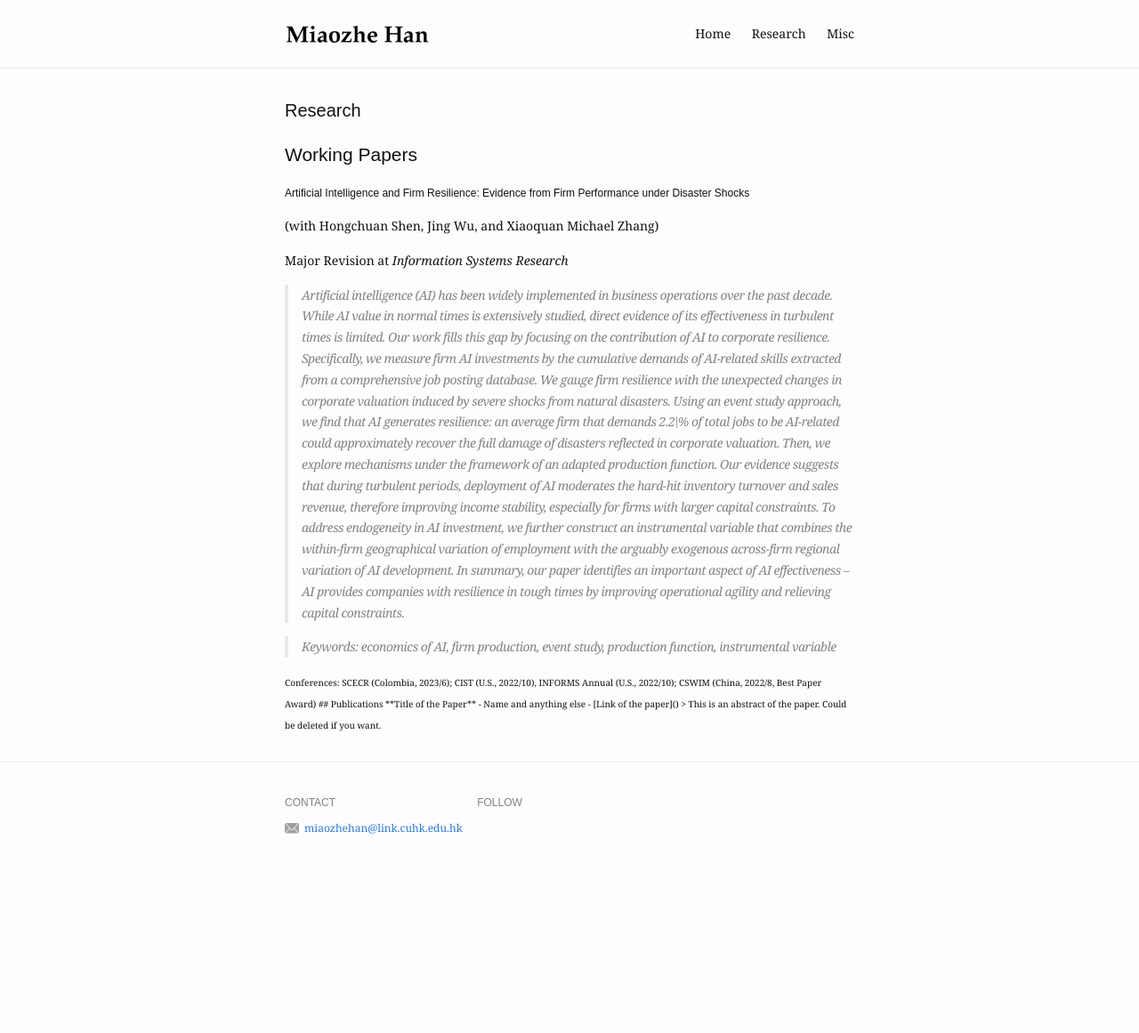
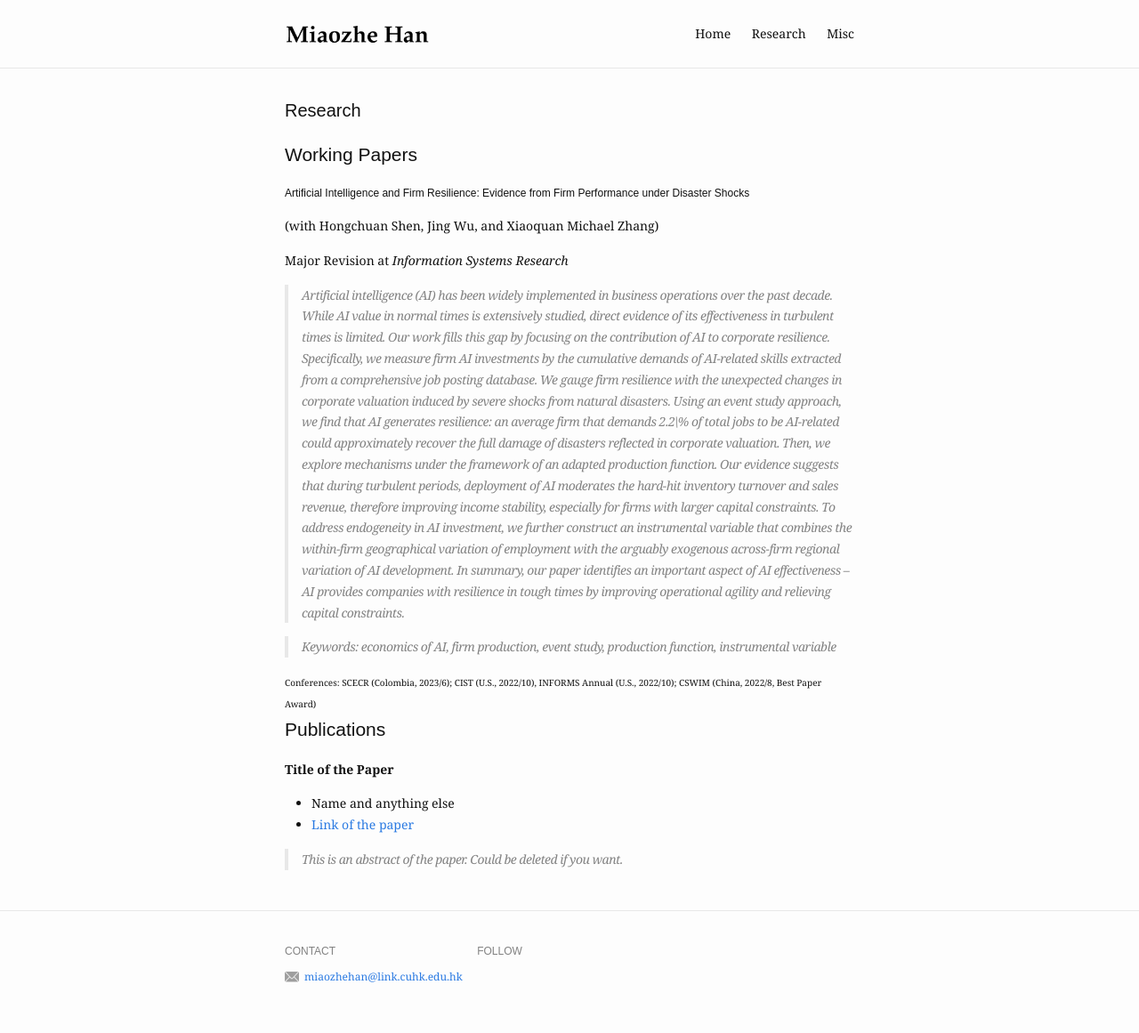
Before and after one commit to miaozhehan99/miaozhehan99.github.io, a Jekyll site: the page built from research.md, in a window 1280 px wide. Shown: the whole page at 89% size. Built offline with Jekyll 4.4.1, drawn with Linux system fonts in a browser that asks for light colours; before the commit the page ends 994 px from its top, so only the background shows below that.

Commit message:
Update research.md

```diff
--- a/research.md
+++ b/research.md
@@ -16,7 +16,7 @@ Major Revision at *Information Systems Research*
 
 > Keywords: economics of AI, firm production, event study, production function, instrumental variable
 
-<font size='1'> Conferences: SCECR (Colombia, 2023/6); CIST (U.S., 2022/10), INFORMS Annual (U.S., 2022/10); CSWIM (China, 2022/8, Best Paper Award)
+<font size='1'> Conferences: SCECR (Colombia, 2023/6); CIST (U.S., 2022/10), INFORMS Annual (U.S., 2022/10); CSWIM (China, 2022/8, Best Paper Award) </font>
 
 
 ## Publications
```
